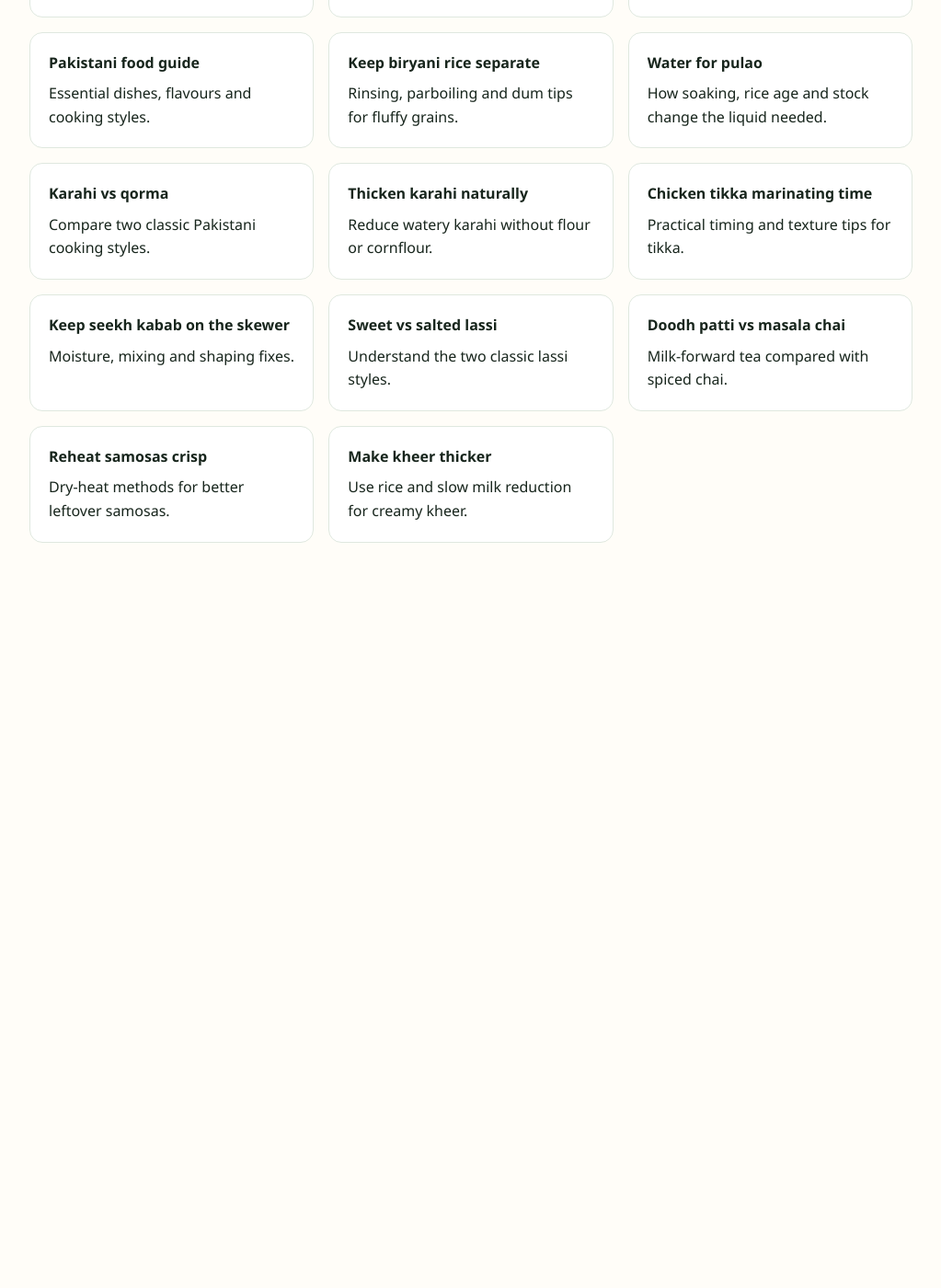
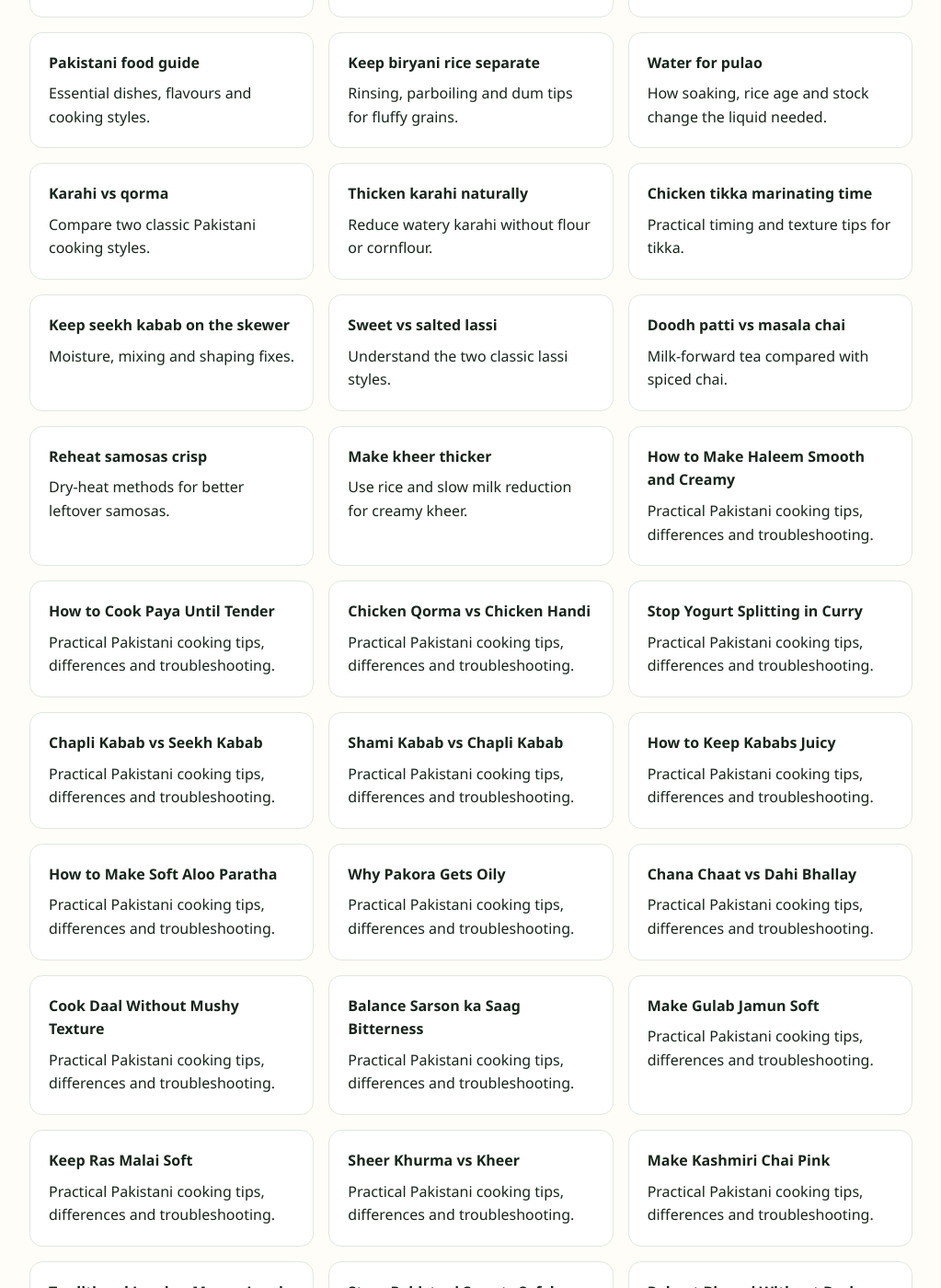
Before and after one commit to manazarali01-hub/pakistan-food, a Jekyll site: the page guides/index.html, which Jekyll copies as it is, in a window 1280 px wide and 1400 px high, scrolled down 593 px. Shown: the whole window at 92% size, without its empty margins (128-1151 px from the left). Built offline with Jekyll 4.4.1, drawn with Linux system fonts in a browser that asks for light colours; before the commit the page ends 1223 px from its top, so only the background shows below that; some of the changed text lies outside the part shown.

Commit message:
Add new topical clusters to cooking guides hub

```diff
--- a/guides/index.html
+++ b/guides/index.html
@@ -19,4 +19,24 @@
 <a class="card" href="doodh-patti-vs-masala-chai.html"><strong>Doodh patti vs masala chai</strong><span>Milk-forward tea compared with spiced chai.</span></a>
 <a class="card" href="how-to-reheat-samosas.html"><strong>Reheat samosas crisp</strong><span>Dry-heat methods for better leftover samosas.</span></a>
 <a class="card" href="how-to-make-kheer-thicker.html"><strong>Make kheer thicker</strong><span>Use rice and slow milk reduction for creamy kheer.</span></a>
+<a class="card" href="how-to-make-haleem-smooth.html"><strong>How to Make Haleem Smooth and Creamy</strong><span>Practical Pakistani cooking tips, differences and troubleshooting.</span></a>
+<a class="card" href="how-to-cook-paya-until-tender.html"><strong>How to Cook Paya Until Tender</strong><span>Practical Pakistani cooking tips, differences and troubleshooting.</span></a>
+<a class="card" href="qorma-vs-handi.html"><strong>Chicken Qorma vs Chicken Handi</strong><span>Practical Pakistani cooking tips, differences and troubleshooting.</span></a>
+<a class="card" href="how-to-stop-yogurt-splitting-in-curry.html"><strong>Stop Yogurt Splitting in Curry</strong><span>Practical Pakistani cooking tips, differences and troubleshooting.</span></a>
+<a class="card" href="chapli-vs-seekh-kabab.html"><strong>Chapli Kabab vs Seekh Kabab</strong><span>Practical Pakistani cooking tips, differences and troubleshooting.</span></a>
+<a class="card" href="shami-vs-chapli-kabab.html"><strong>Shami Kabab vs Chapli Kabab</strong><span>Practical Pakistani cooking tips, differences and troubleshooting.</span></a>
+<a class="card" href="how-to-keep-kabab-juicy.html"><strong>How to Keep Kababs Juicy</strong><span>Practical Pakistani cooking tips, differences and troubleshooting.</span></a>
+<a class="card" href="how-to-make-soft-aloo-paratha.html"><strong>How to Make Soft Aloo Paratha</strong><span>Practical Pakistani cooking tips, differences and troubleshooting.</span></a>
+<a class="card" href="why-pakora-gets-oily.html"><strong>Why Pakora Gets Oily</strong><span>Practical Pakistani cooking tips, differences and troubleshooting.</span></a>
+<a class="card" href="chana-chaat-vs-dahi-bhallay.html"><strong>Chana Chaat vs Dahi Bhallay</strong><span>Practical Pakistani cooking tips, differences and troubleshooting.</span></a>
+<a class="card" href="how-to-cook-daal-without-mushy-texture.html"><strong>Cook Daal Without Mushy Texture</strong><span>Practical Pakistani cooking tips, differences and troubleshooting.</span></a>
+<a class="card" href="how-to-remove-bitterness-from-sarson-ka-saag.html"><strong>Balance Sarson ka Saag Bitterness</strong><span>Practical Pakistani cooking tips, differences and troubleshooting.</span></a>
+<a class="card" href="how-to-make-gulab-jamun-soft.html"><strong>Make Gulab Jamun Soft</strong><span>Practical Pakistani cooking tips, differences and troubleshooting.</span></a>
+<a class="card" href="how-to-keep-ras-malai-soft.html"><strong>Keep Ras Malai Soft</strong><span>Practical Pakistani cooking tips, differences and troubleshooting.</span></a>
+<a class="card" href="sheer-khurma-vs-kheer.html"><strong>Sheer Khurma vs Kheer</strong><span>Practical Pakistani cooking tips, differences and troubleshooting.</span></a>
+<a class="card" href="how-to-make-kashmiri-chai-pink.html"><strong>Make Kashmiri Chai Pink</strong><span>Practical Pakistani cooking tips, differences and troubleshooting.</span></a>
+<a class="card" href="lassi-vs-mango-lassi.html"><strong>Traditional Lassi vs Mango Lassi</strong><span>Practical Pakistani cooking tips, differences and troubleshooting.</span></a>
+<a class="card" href="best-way-to-store-pakistani-sweets.html"><strong>Store Pakistani Sweets Safely</strong><span>Practical Pakistani cooking tips, differences and troubleshooting.</span></a>
+<a class="card" href="how-to-reheat-biryani-without-drying.html"><strong>Reheat Biryani Without Drying</strong><span>Practical Pakistani cooking tips, differences and troubleshooting.</span></a>
+<a class="card" href="pakistani-rice-dishes-guide.html"><strong>Pakistani Rice Dishes Guide</strong><span>Practical Pakistani cooking tips, differences and troubleshooting.</span></a>
 </div></main></body></html>
```
